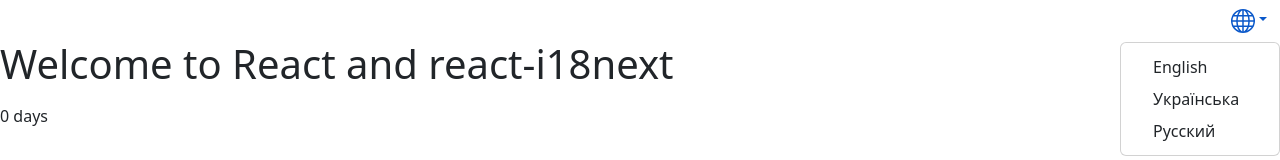
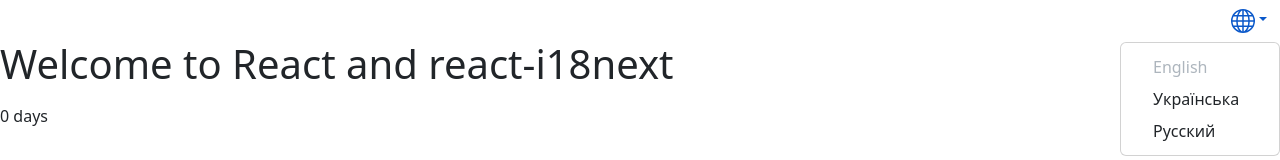
Before and after one commit to AllanNastin/AcuWelfare, a React (Create React App) app: page / in a window 1280 px wide. Both pictures are taken after a click on the button 1248 px from the left and 19 px from the top of the page. Shown: the top 160 px of the page. Built offline with nearby package versions, Linux system fonts and the light colour scheme; some icons are missing.

Commit message:
Language Support • Add Language Change • Add Current Language Option Disabled

```diff
--- a/package.json
+++ b/package.json
@@ -12,6 +12,7 @@
     "i18next": "^21.8.14",
     "i18next-browser-languagedetector": "^6.1.4",
     "i18next-http-backend": "^1.4.1",
+    "js-cookie": "^3.0.1",
     "react": "^18.2.0",
     "react-dom": "^18.2.0",
     "react-i18next": "^11.18.1",
--- a/public/index.html
+++ b/public/index.html
@@ -23,7 +23,7 @@
     -->
     <title>AcuWelfare</title>
   </head>
-  <body>
+  <body dir="ltr">
     <noscript>You need to enable JavaScript to run this app.</noscript>
     <div id="root"></div>
     <!--
--- a/src/App.js
+++ b/src/App.js
@@ -1,8 +1,10 @@
-import React from "react";
+import React, { useEffect } from "react";
 // import logo from './logo.svg';
 import "./App.css";
 import { useTranslation } from "react-i18next";
-import "flag-icons";
+import i18next from "i18next";
+import cookies from "js-cookie";
+// import "flag-icons";
 
 const languages = [
   {
@@ -19,14 +21,15 @@
     code: "ru",
     name: "Русский",
     country_code: "ru",
+    // dir: "rtl",
   },
 ];
 
-const GlobeIcon = ( ) => (
+const GlobeIcon = () => (
   <svg
     xmlns="http://www.w3.org/2000/svg"
-    width= "24"
-    height= "24"
+    width="24"
+    height="24"
     fill="currentColor"
     class="bi bi-globe"
     viewBox="0 0 16 16"
@@ -57,11 +60,17 @@
 // }
 
 function App() {
-  const { t } = useTranslation();
+  const currentLanguageCode = cookies.get('i18next') || 'en'
+  const currentLanguage = languages.find(l => l.code === currentLanguageCode)
+  const { t } = useTranslation()
 
   const releaseDate = new Date("2022-7-15");
   const timeDifference = new Date() - releaseDate;
   const number_of_days = Math.floor(timeDifference / (1000 * 60 * 60 * 24));
+
+  // useEffect(() => {
+  //   // document.body.dir = currentLanguage.dir || 'ltr'
+  // }, [currentLanguage]);
 
   return (
     <div className="contrainer">
@@ -79,7 +88,11 @@
           <ul className="dropdown-menu" aria-labelledby="dropdownMenuButton1">
             {languages.map(({ code, name, country_code }) => (
               <li key={country_code}>
-                <button className="dropdown-item">
+                <button
+                  className="dropdown-item"
+                  onClick={() => i18next.changeLanguage(code)}
+                  disabled={code === currentLanguageCode}
+                >
                   <span
                     className={`flag-icon flag-icon-${country_code} mx-2`}
                   ></span>
--- a/src/index.js
+++ b/src/index.js
@@ -1,4 +1,4 @@
-import React from 'react';
+import React, {Suspense} from 'react';
 import ReactDOM from 'react-dom/client';
 import * as serviceWorkerRegistration from './serviceWorkerRegistration';
 import reportWebVitals from './reportWebVitals';
@@ -38,7 +38,7 @@
     backend: {
       loadPath: 'assets/locales/{{lng}}/translation.json'
     },
-    react: { useSuspense: false },
+    // react: { useSuspense: false },
 
   });
 
@@ -53,12 +53,19 @@
 // root.render(
 //   <App />
 // );
+const loadingMarkup = (
+  <div className="py-4 text-center">
+    <h2>Loading...</h2>
+  </div>
+)
 
 const root = ReactDOM.createRoot(document.getElementById('root'));
 root.render(
+  <Suspense fallback={loadingMarkup}>
   <React.StrictMode>
     <App />
   </React.StrictMode>
+  </Suspense>
 );
 
 // // If you want your app to work offline and load faster, you can change
```
Also changed, not shown: 1 other file (tests, documents, lock files or other folders).
